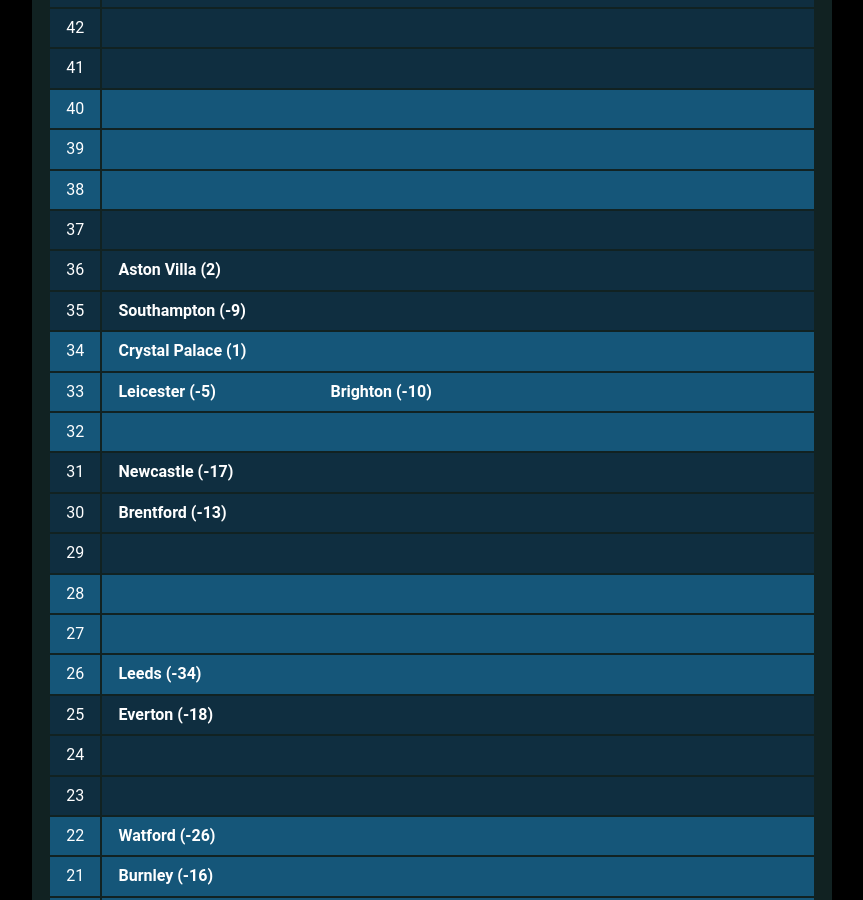
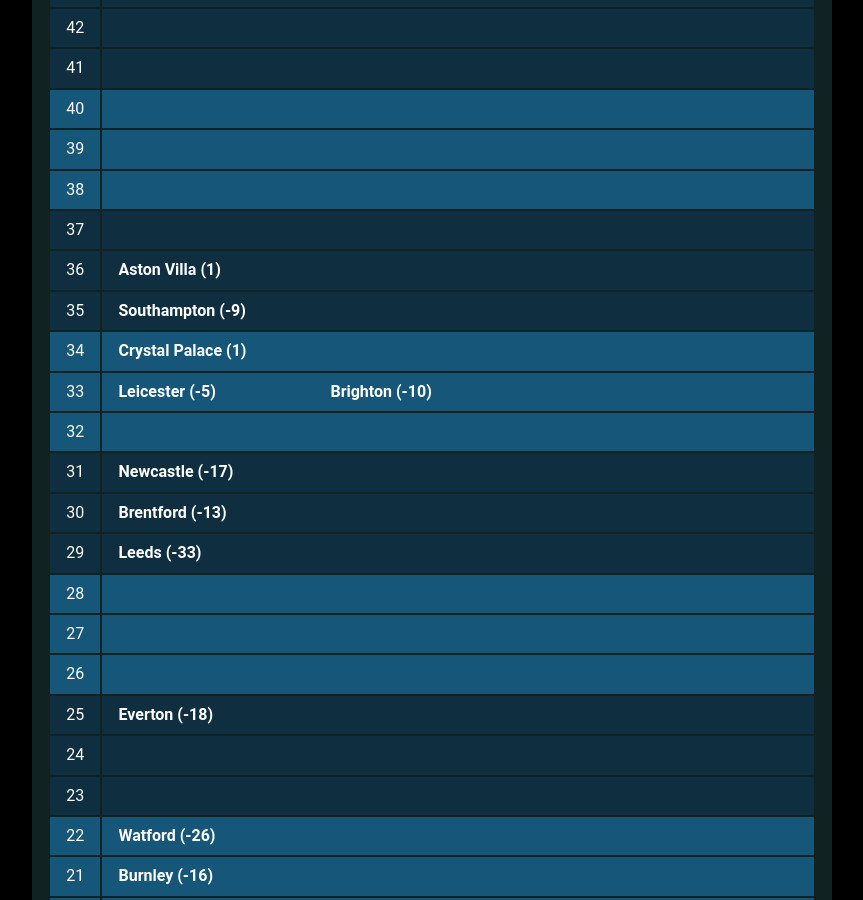
Before and after one commit to muru/muru.github.io, a Jekyll site: the page built from resources.md, in a window 1280 px wide and 900 px high, scrolled down 2608 px. Shown: the whole window, without its empty margins (208-1071 px from the left). Built offline with Jekyll 4.4.1, drawn with Linux system fonts in a browser that asks for light colours; some web fonts are replaced; some of the changed text lies outside the part shown.

Commit message:
updated cann-table: Sun 20 Mar 00:01:58 JST 2022

```diff
--- a/cann-table.html
+++ b/cann-table.html
@@ -86,6 +86,7 @@
 	<tr class="cann-row-2">
 		<td class="cann-point"> 54 </td>
 		<td class="cann-clubs">
+			<span class="club-name"> Arsenal (13) </span>
 		</td>
  	</tr>
 	<tr class="cann-row-2">
@@ -101,7 +102,6 @@
 	<tr class="cann-row-1">
 		<td class="cann-point"> 51 </td>
 		<td class="cann-clubs">
-			<span class="club-name"> Arsenal (12) </span>
 		</td>
  	</tr>
 	<tr class="cann-row-1">
@@ -130,7 +130,7 @@
 	<tr class="cann-row-1">
 		<td class="cann-point"> 46 </td>
 		<td class="cann-clubs">
-			<span class="club-name"> Wolves (6) </span>
+			<span class="club-name"> Wolves (5) </span>
 		</td>
  	</tr>
 	<tr class="cann-row-1">
@@ -181,7 +181,7 @@
 	<tr class="cann-row-2">
 		<td class="cann-point"> 36 </td>
 		<td class="cann-clubs">
-			<span class="club-name"> Aston Villa (2) </span>
+			<span class="club-name"> Aston Villa (1) </span>
 		</td>
  	</tr>
 	<tr class="cann-row-2">
@@ -223,6 +223,7 @@
 	<tr class="cann-row-2">
 		<td class="cann-point"> 29 </td>
 		<td class="cann-clubs">
+			<span class="club-name"> Leeds (-33) </span>
 		</td>
  	</tr>
 	<tr class="cann-row-1">
@@ -238,7 +239,6 @@
 	<tr class="cann-row-1">
 		<td class="cann-point"> 26 </td>
 		<td class="cann-clubs">
-			<span class="club-name"> Leeds (-34) </span>
 		</td>
  	</tr>
 	<tr class="cann-row-2">
```
Also changed, not shown: other parts of cann-table.html (+1 -1 lines).
